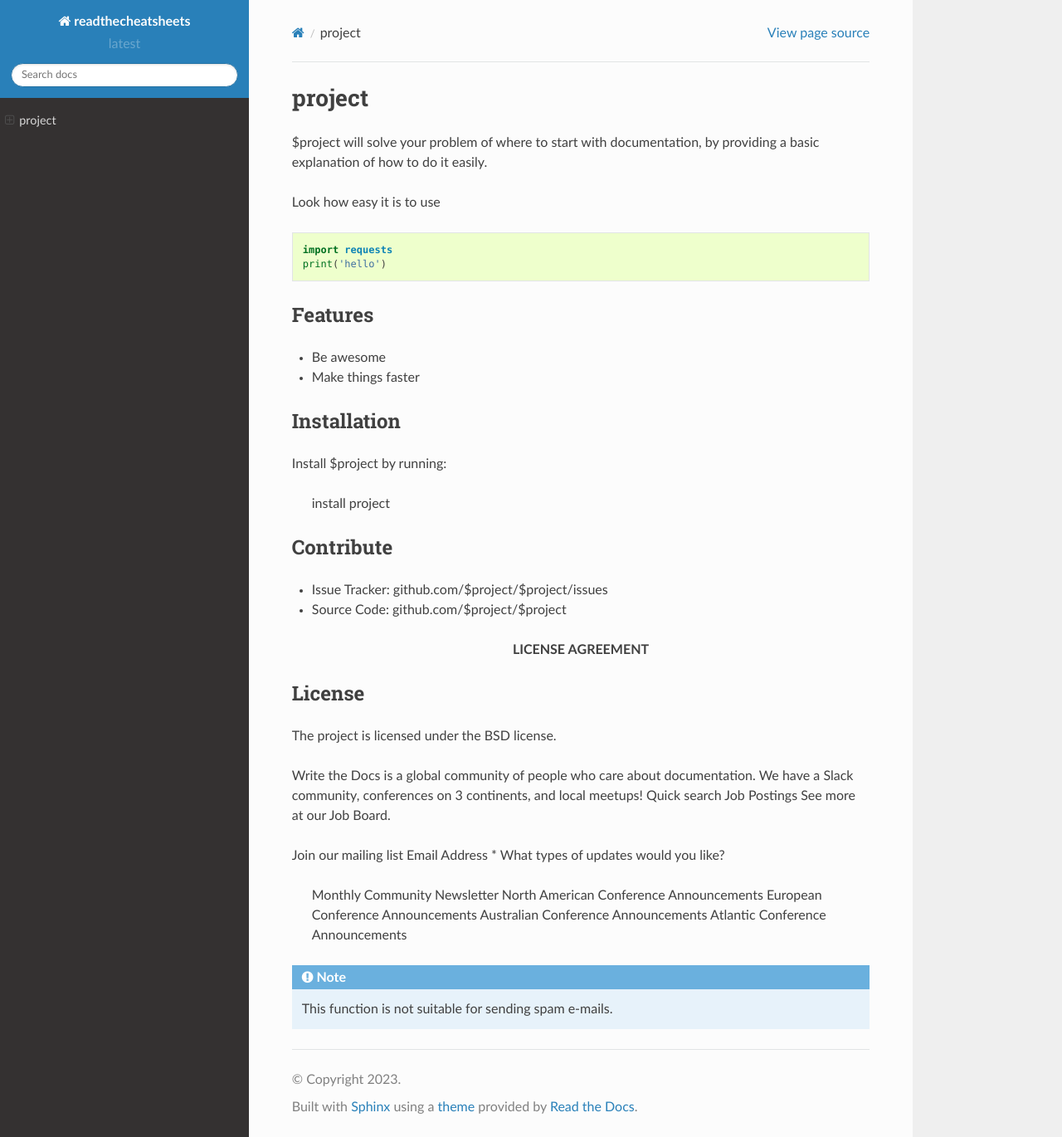
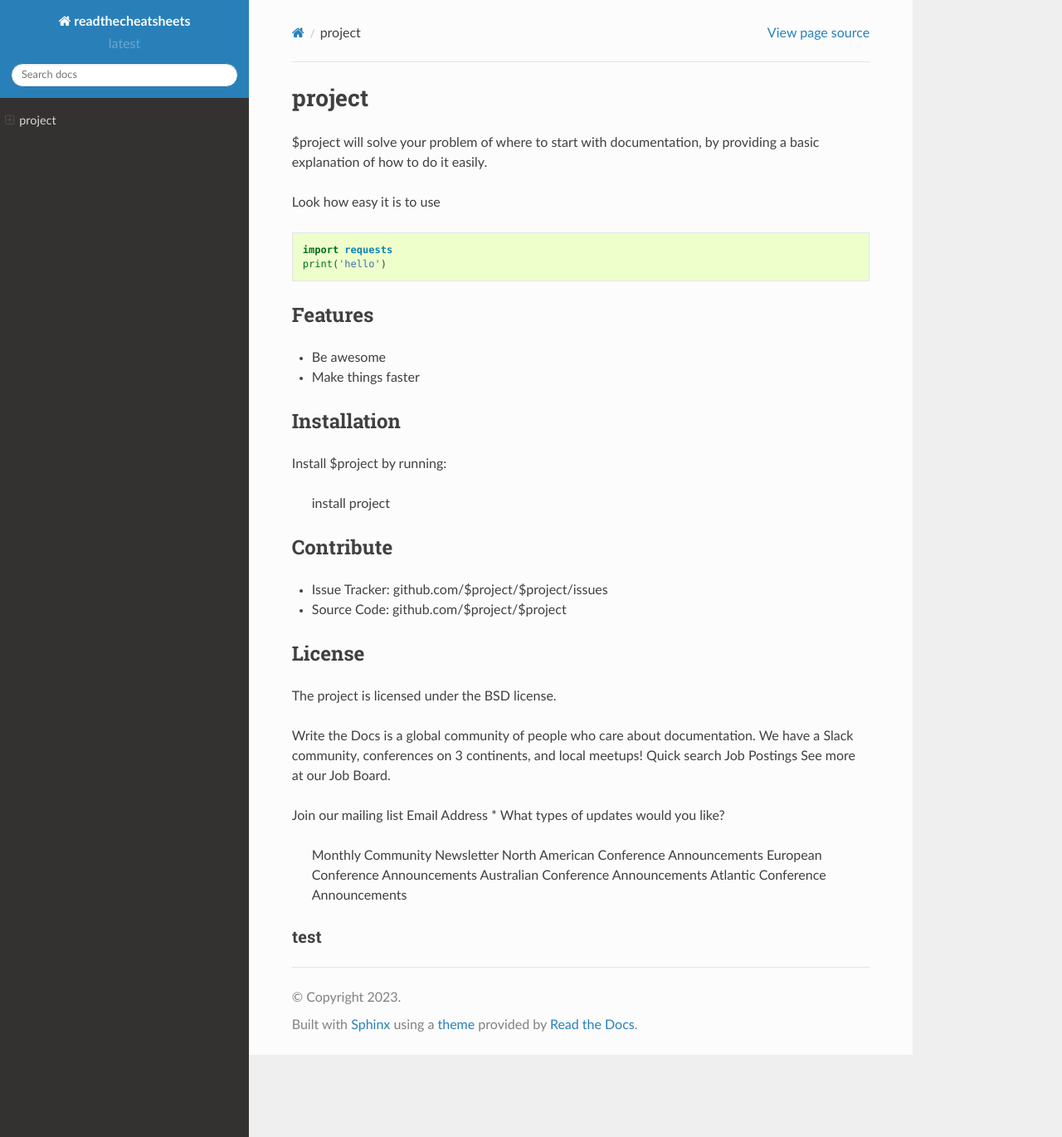
Before and after one commit to tabrizu891/cheatsheet, a Sphinx documentation site: the page built from docs/index.rst, in a window 1280 px wide and 1370 px high. Shown: the whole window at 83% size. Built offline with Sphinx 7.4.7 and the Read the Docs theme 2.0.0, drawn with Linux system fonts in a browser that asks for light colours.

Commit message:
Update index.rst

```diff
--- a/docs/index.rst
+++ b/docs/index.rst
@@ -30,8 +30,6 @@ Contribute
 - Issue Tracker: github.com/$project/$project/issues
 - Source Code: github.com/$project/$project
 
-.. centered:: LICENSE AGREEMENT
-
 License
 -------
 
@@ -53,6 +51,6 @@ What types of updates would you like?
     Atlantic Conference Announcements
 
 
-.. note::
-
-   This function is not suitable for sending spam e-mails.
+======
+test
+======
```
